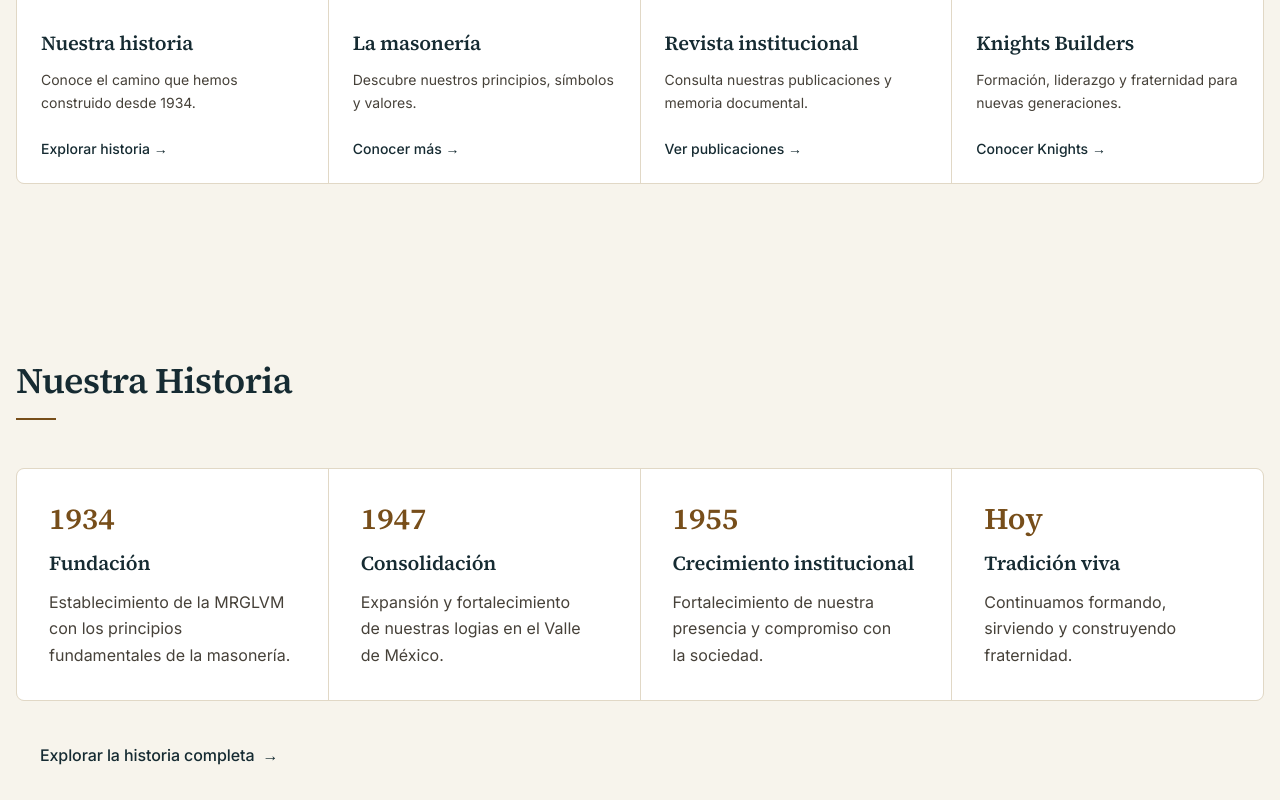
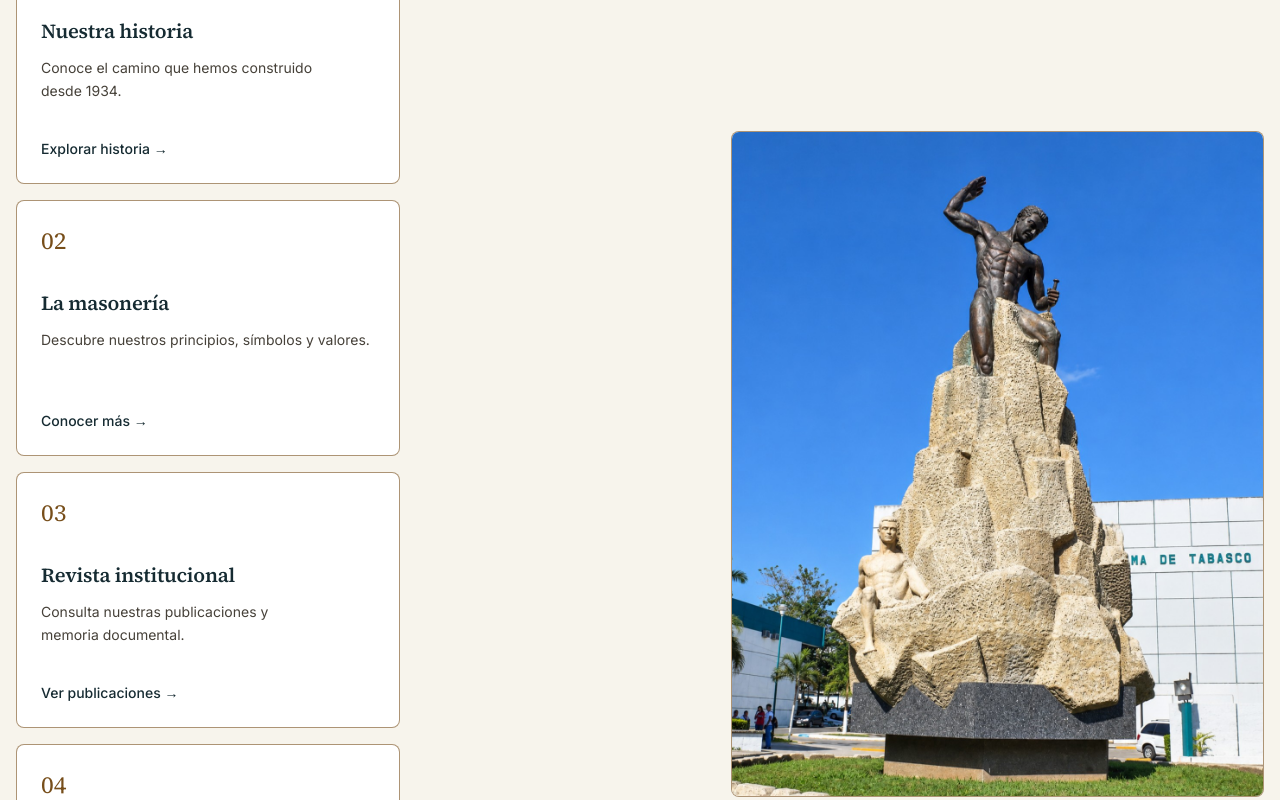
Before and after one commit to jademontielg15/R-.L-.S-.-Fernando-Valenzuela-Vera-No.-29, a Next.js app: page / in a window 1280 px wide. Shown: the part 980-1780 px from the top of the page. Built offline with nearby package versions, Linux system fonts and the light colour scheme.

Commit message:
feat: add monument image to the homepage and refactor layout for improved presentation

```diff
--- a/src/app/page.tsx
+++ b/src/app/page.tsx
@@ -1,29 +1,6 @@
 import Image from 'next/image';
 import Link from 'next/link';
 import { buttonStyles } from '@/components/ui/Button';
-
-const HITOS = [
-  {
-    year: 1934,
-    title: 'Fundación',
-    description: 'Establecimiento de la MRGLVM con los principios fundamentales de la masonería.',
-  },
-  {
-    year: 1947,
-    title: 'Consolidación',
-    description: 'Expansión y fortalecimiento de nuestras logias en el Valle de México.',
-  },
-  {
-    year: 1955,
-    title: 'Crecimiento institucional',
-    description: 'Fortalecimiento de nuestra presencia y compromiso con la sociedad.',
-  },
-  {
-    year: 'Hoy',
-    title: 'Tradición viva',
-    description: 'Continuamos formando, sirviendo y construyendo fraternidad.',
-  },
-] as const;
 
 const IDEALES = [
   { ideal: 'Fraternidad', description: 'Unidad y solidaridad entre nuestros miembros.' },
@@ -116,16 +93,16 @@ export default function Home() {
       {/* Rutas principales */}
       <section className="container mx-auto px-4 py-16 md:py-20">
         <div className="max-w-2xl">
-          <p className="text-eyebrow uppercase text-gold-700">Descubre MRGLVM</p>
           <h2 className="mt-3 font-serif">Un punto de entrada para conocer nuestra institución</h2>
         </div>
 
-        <div className="mt-10 grid grid-cols-1 gap-px overflow-hidden rounded-md border border-line-subtle bg-line-subtle sm:grid-cols-2 lg:grid-cols-4">
+        <div className="mt-10 grid grid-cols-1 gap-10 md:grid-cols-[minmax(0,1fr)_minmax(16rem,0.8fr)] md:gap-12">
+          <div className="max-w-sm grid grid-cols-1 gap-4 bg-transparent">
             {ACCESOS.map((acceso) => (
               <Link
                 key={acceso.numero}
                 href={acceso.href}
-              className="group flex min-h-56 flex-col bg-surface-raised p-6 transition-colors duration-hover ease-out hover:bg-sand-50"
+                className="group flex min-h-64 flex-col rounded-md border border-gold-700/60 bg-surface-raised p-6 shadow-none transition-colors duration-hover ease-out hover:border-gold-600 hover:bg-sand-50"
               >
                 <span className="font-serif text-2xl text-gold-700">{acceso.numero}</span>
                 <h3 className="mt-8 font-serif text-xl text-navy-800">{acceso.titulo}</h3>
@@ -136,30 +113,19 @@ export default function Home() {
               </Link>
             ))}
           </div>
-      </section>
 
-      {/* Historia */}
-      <section className="container mx-auto px-4 py-20 md:py-24">
-        <h2 className="rule-accent font-serif">Nuestra Historia</h2>
-
-        <div className="mt-12 grid grid-cols-1 gap-px overflow-hidden rounded-md border border-line-subtle bg-line-subtle md:grid-cols-2 lg:grid-cols-4">
-          {/* El gap de 1px sobre fondo de borde produce separadores hairline
-              entre celdas: sustituye a las tres sombras sueltas anteriores, que
-              sobre el crema se leían como suciedad y no como elevación. */}
-          {HITOS.map((item) => (
-            <article
-              key={item.year}
-              className="group bg-surface-raised p-8 transition-colors duration-hover ease-out hover:bg-sand-50"
-            >
-              <p className="font-serif text-3xl font-semibold text-gold-700">{item.year}</p>
-              <h3 className="mt-3 font-serif text-xl text-navy-800">{item.title}</h3>
-              <p className="mt-3 text-content-secondary">{item.description}</p>
-            </article>
-          ))}
+          <div className="relative aspect-[4/5] w-full self-start overflow-hidden rounded-md border border-gold-700/60 bg-surface-raised md:self-center">
+            <Image
+              src="/images/monumento-tabasco.png"
+              alt="Monumento de Tabasco"
+              fill
+              priority
+              unoptimized
+              sizes="(min-width: 768px) 35vw, 100vw"
+              className="object-cover object-center"
+            />
           </div>
-        <Link href="/historia" className={buttonStyles({ variant: 'link', className: 'mt-8' })}>
-          Explorar la historia completa <span aria-hidden="true">→</span>
-        </Link>
+        </div>
       </section>
 
       {/* Presentación institucional */}
```
Also changed, not shown: public/images/monumento-tabasco.png (added). Lines whose indentation alone changed are shown as unchanged.
